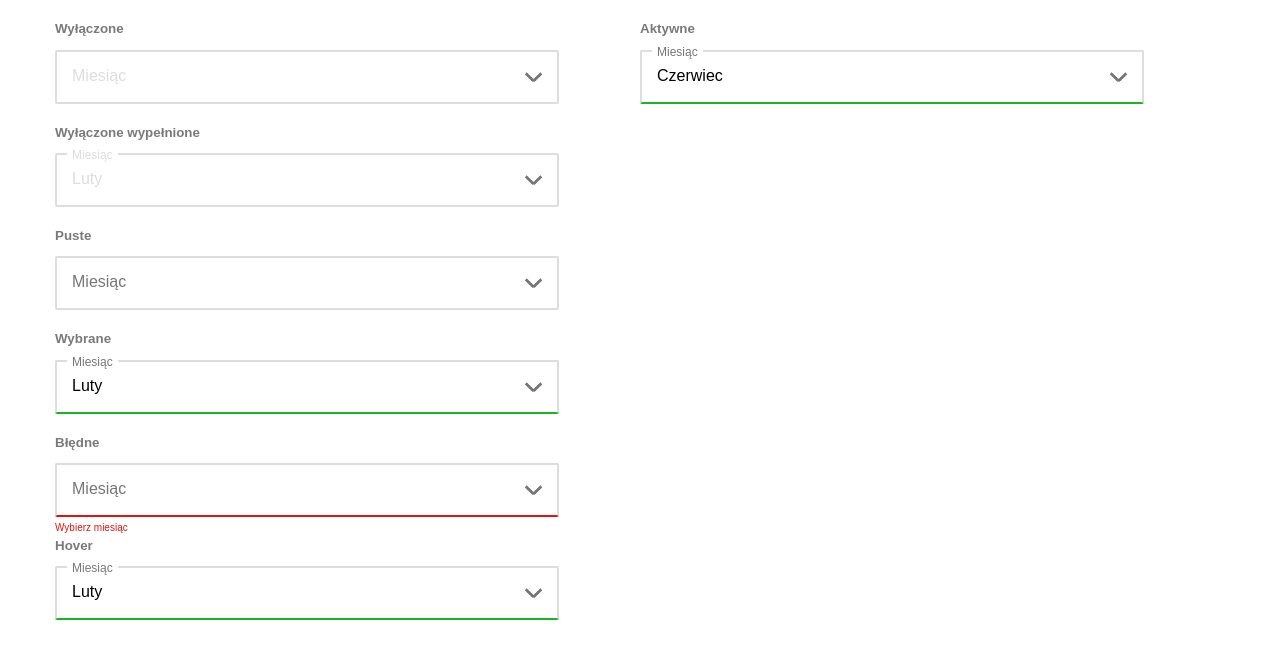
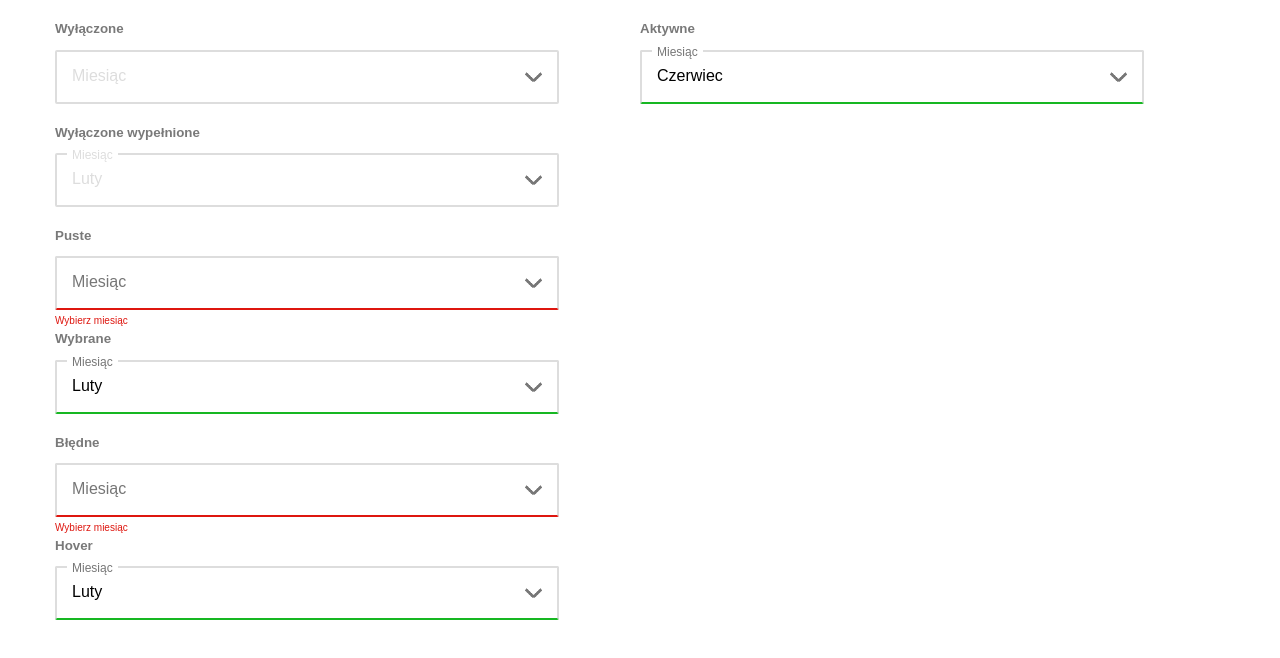
Before and after one commit to Kraudia/js-form, a website: page index.html in a window 1280 px wide. Both pictures are taken after a click on the element 892 px from the left and 340 px from the top of the page. Drawn offline with Linux system fonts and the light colour scheme.

Commit message:
eroror when you click outside

```diff
--- a/js/script.js
+++ b/js/script.js
@@ -46,7 +46,12 @@ $.fn.start = function() {
 
     if (ul.hasClass("select__ul--selected")) {
         var selectedLi = $("li.selected");
-        ul.find(selectedLi).append(arrowDown);
+        if (ul.hasClass("select__ul--active")) {
+
+            ul.children("li:nth-child(2)").append(arrowUp);
+        } else {
+            ul.find(selectedLi).append(arrowDown);
+        }
     } else {
         ul.find("li:first-of-type").append(arrowDown);
     }
@@ -55,10 +60,21 @@ $.fn.start = function() {
         if(!$(event.target).closest(ul).length) {
             ul.removeClass("select__ul--active");
 
-            var selectedLi = $("li.selected");
-            if (ul.find(selectedLi).text()=="Miesiąc") {
-                ul.removeClass("select__ul--selected").addClass("select__ul select__ul--error");
+            if (!ul.hasClass("select__ul--disabled")) {
+                var selectedLi = $("li.selected");
+                if (ul.find(selectedLi).length) {
+                    console.log("tak");
+                    if (ul.find(selectedLi).text()=="Miesiąc") {
+                        ul.removeClass("select__ul--selected").addClass("select__ul select__ul--error");
+                    }
+                } else {
+                    console.log("nope");
+                    ul.removeClass("select__ul--selected").addClass("select__ul select__ul--error");
+                    ul.siblings(".error").remove();
+                    ul.parent().append(error);
+                }
             }
+
 
 
             ul.find("li").find('img').remove();
--- a/sass/style.scss
+++ b/sass/style.scss
@@ -127,6 +127,7 @@ img {
          left: 10px;
          padding: 5px;
          position: absolute;
+         pointer-events: none;
        }
      }
    }
@@ -181,6 +182,7 @@ img {
       left: 10px;
       padding: 5px;
       position: absolute;
+      pointer-events: none;
     }
 
     &.selected {
```
Also changed, not shown: css/style.css.
